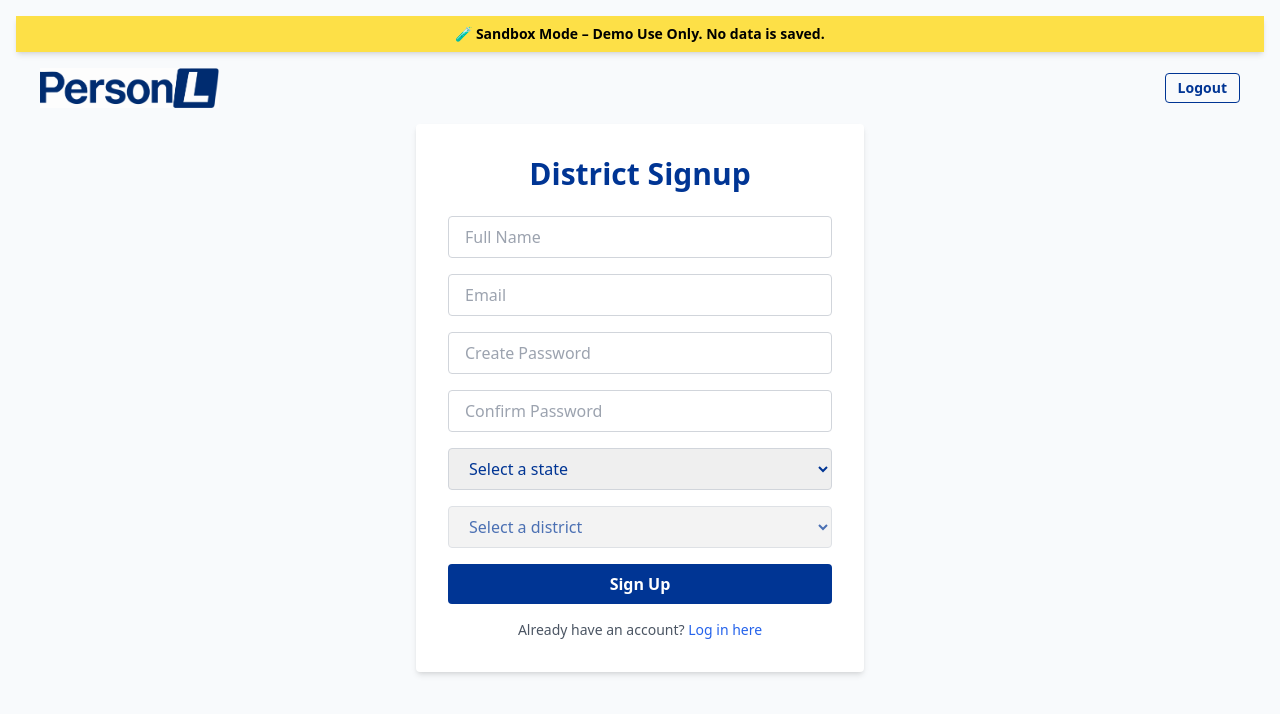
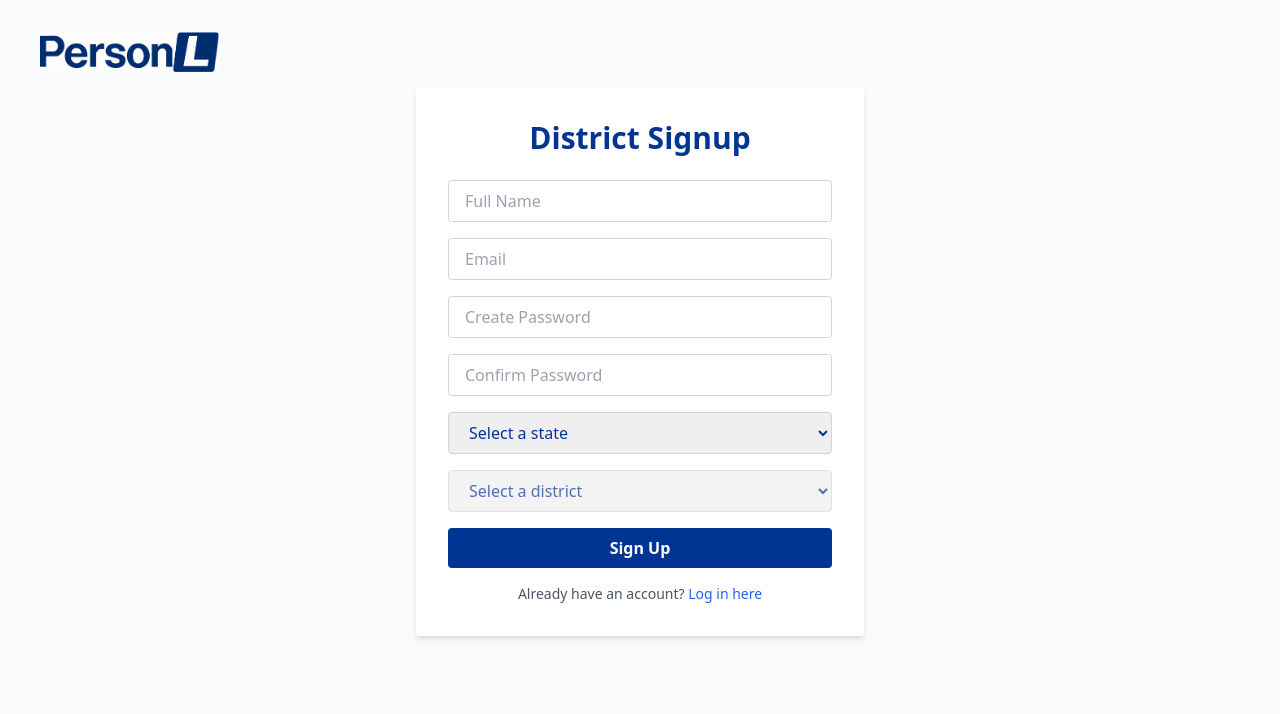
Before and after one commit to rsoliz99/personl-frontend, a React (Create React App) app: page /district/signup in a window 1280 px wide. Shown: the top 714 px of the page. Built offline with nearby package versions, Linux system fonts and the light colour scheme; the HTML template or start-up script is replaced by a standard one.

Commit message:
Add confirm password field to DistrictSignupPage for sandbox

```diff
--- a/src/pages/DistrictSignupPage.jsx
+++ b/src/pages/DistrictSignupPage.jsx
@@ -1,8 +1,7 @@
-// DistrictSignupPage.jsx – with SandboxBanner
+// DistrictSignupPage.jsx – Now includes confirm password field
 import React, { useState, useEffect } from "react";
 import { useNavigate } from "react-router-dom";
 import { Link } from "react-router-dom";
-import SandboxBanner from "../components/SandboxBanner";
 
 export default function DistrictSignupPage() {
   const navigate = useNavigate();
@@ -54,26 +53,14 @@ export default function DistrictSignupPage() {
     navigate("/district/login");
   };
 
-  const handleLogout = () => {
-    localStorage.removeItem("districtUser");
-    navigate("/");
-  };
-
   const filteredDistricts = allDistricts.filter((d) => d.state === state);
 
   return (
     <main className="min-h-screen bg-[#f8fafc] text-[#003594] p-4">
-      <SandboxBanner />
       <header className="px-6 py-4 flex justify-between items-center">
         <Link to="/">
           <img src="/personl-logo.png" alt="PersonL Logo" className="h-10" />
         </Link>
-        <button
-          onClick={handleLogout}
-          className="text-sm text-[#003594] font-semibold border border-[#003594] px-3 py-1 rounded hover:bg-[#003594] hover:text-white"
-        >
-          Logout
-        </button>
       </header>
       <div className="flex justify-center">
         <div className="bg-white p-8 rounded shadow-md w-full max-w-md text-center">
```
